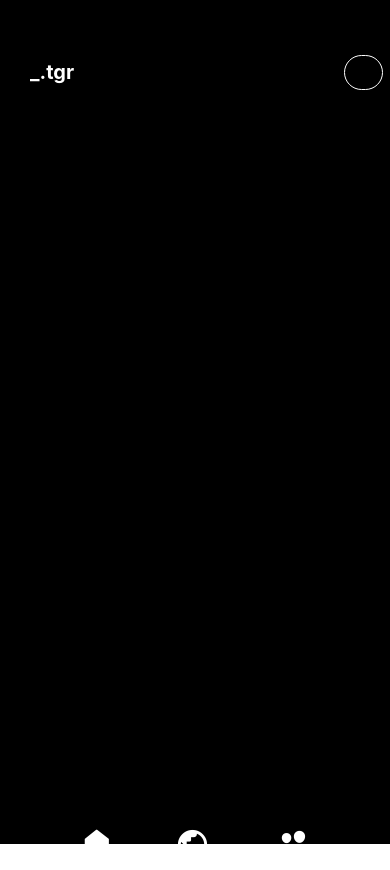
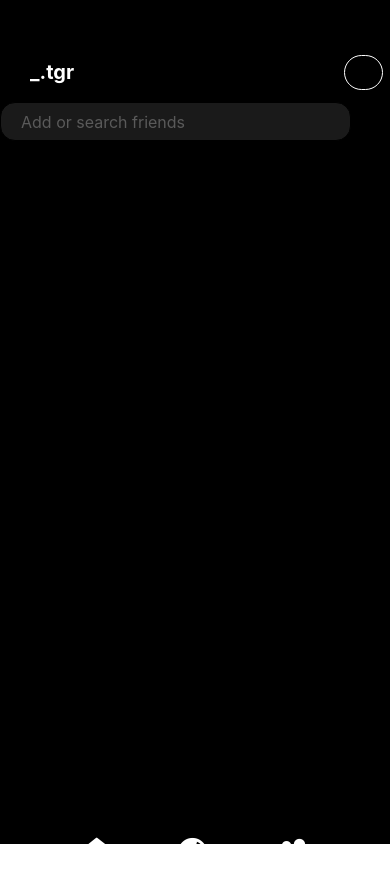
Before and after one commit to hcp-uw/uw-be-real, a React Native app in the folder tgr-app/: screen /Friends in a window 390 px wide. Built offline with nearby package versions, Linux system fonts and the light colour scheme; no server answers.

Commit message:
Styled and added friend search bar

```diff
--- a/tgr-app/src/friends/friends-style.js
+++ b/tgr-app/src/friends/friends-style.js
@@ -30,23 +30,24 @@ export const styles = StyleSheet.create({
     borderColor: 'white'
   },
   navbar: {
+    position: 'absolute',
     flex: 0.05,
     padding: 20,
   },
   navbar_home: {
     position: 'absolute',
     left: (width * 0.23)-5,
-    bottom: -680
+    bottom: -830
   },
   navbar_public: {
     position: 'absolute',
     left: (width * 0.5)-20,
-    bottom: -680
+    bottom: -830
   },
   navbar_friends: {
     position: 'absolute',
     left: (width * 0.76)-20,
-    bottom: -680
+    bottom: -830
   },
   profileInfo: {
     flexDirection: 'row',
@@ -55,4 +56,16 @@ export const styles = StyleSheet.create({
   userContainer: {
     flexDirection: 'row',
   },
+  input: {
+    width: width * 0.9,
+    height: width*0.1,
+    backgroundColor: '#1A1A1A',
+    color: '#FFFFFF',
+    textAlign: 'left',
+    left: 23,
+    paddingHorizontal: 20,
+    borderWidth: 1,
+    borderRadius: 15,
+    fontSize: 16,
+},
 });
--- a/tgr-app/src/friends/friends.js
+++ b/tgr-app/src/friends/friends.js
@@ -1,13 +1,17 @@
 import { useMemo, useState } from 'react';
-import { FlatList, Text, Image, View, TouchableWithoutFeedback } from 'react-native';
+import { FlatList, Text, Image, View, TouchableWithoutFeedback, TextInput, ScrollView } from 'react-native';
 import { Foundation, MaterialIcons, Ionicons } from '@expo/vector-icons';
 import { styles } from './friends-style';
 
 export default function Friends({navigation, route}) {
-  const [firstPost, setFirst] = useState();
+  const [profilePic, setProfilePic] = useState();
     useMemo(() => {
-      const fetchData = fetch('https://haosenli.com/data/tgr_dummy_posts.json').then(res => res.json()).then(data => {
-      setFirst(data[0].author_icon);
+      const fetchProfile = fetch('https://haosenli.com/data/tgr_dummy_posts.json').then(res => res.json()).then(data => {
+        setProfilePic(data[0].author_icon);
+      });
+
+      const fetchFriends = fetch('https://haosenli.com/data/tgr_dummy_friends.json').then(res => res.json()).then(data => {
+        // setProfilePic(data[0].author_icon);
       });
   }, []);
 
@@ -22,10 +26,19 @@ export default function Friends({navigation, route}) {
         }>
             <Image
               style={styles.userProfilePic}
-              source={{uri: firstPost}}
+              source={{uri: profilePic}}
             />
         </TouchableWithoutFeedback >
       </View>
+
+      {/* Friend search bar */}
+      {/* <View> */}
+      <ScrollView keyboardShouldPersistTaps='handled'
+                  scrollEnabled={false}>
+          <TextInput style={styles.input} placeholder="Add or search friends"
+                    placeholderTextColor="#5A5A5A"></TextInput>
+      </ScrollView>
+      {/* </View> */}
 
       {/* Navbar */}
       <View style={styles.navbar}>
```
